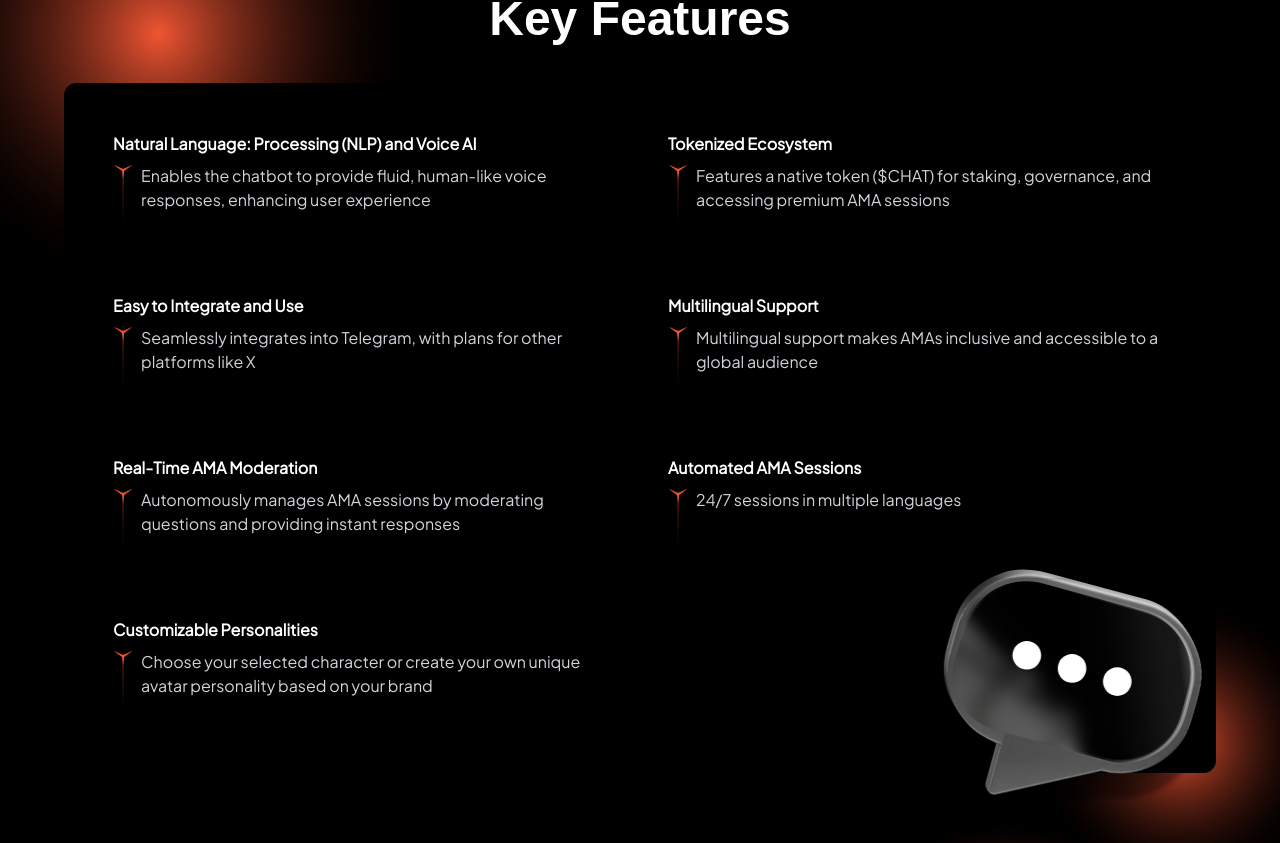
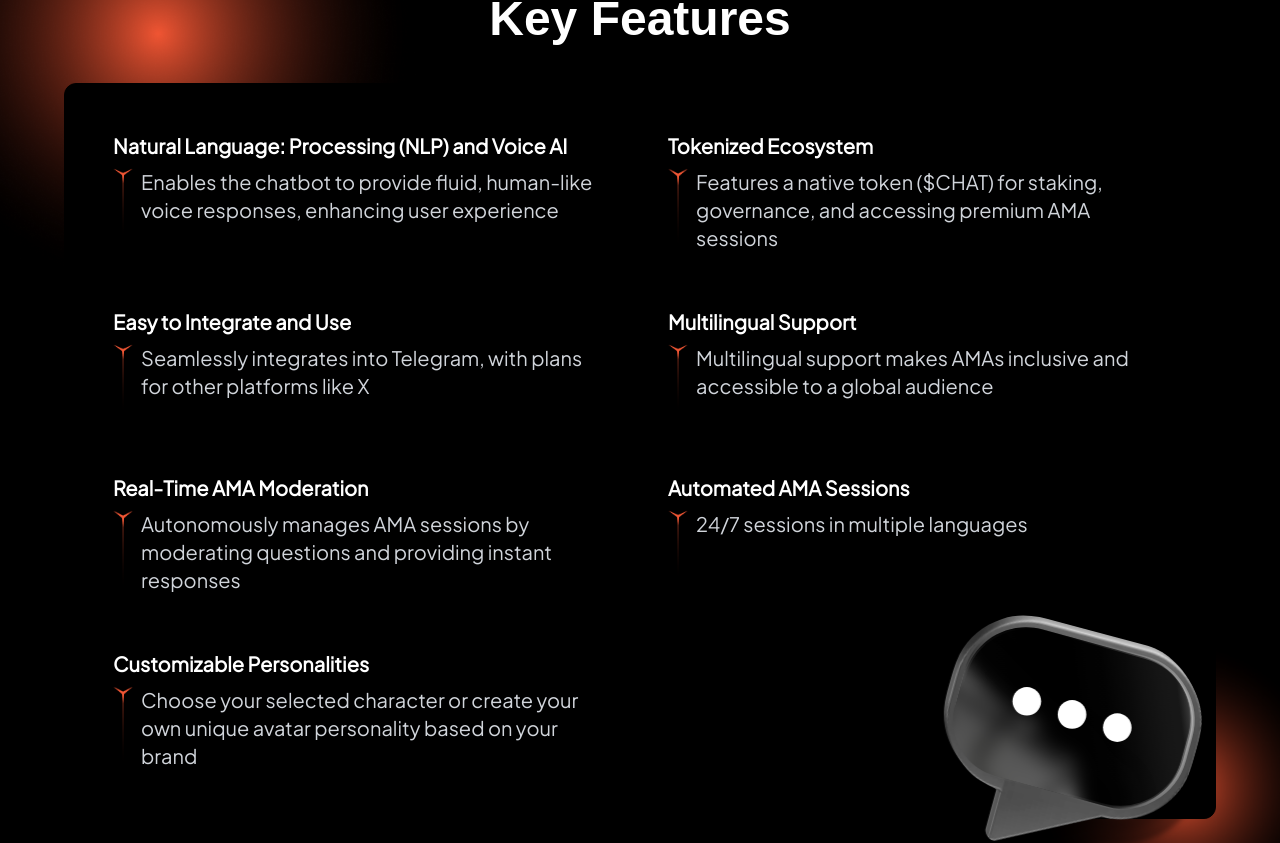
Before and after one commit to hoangcnttbkdn/chatter-box, a React (Vite) app: page / in a window 1280 px wide. Shown: the part 1069-1912 px from the top of the page. Built offline with nearby package versions, Linux system fonts and the light colour scheme; a web font is replaced by a local one.

Commit message:
feat: update content

```diff
--- a/src/components/features/KeyFeature.tsx
+++ b/src/components/features/KeyFeature.tsx
@@ -80,7 +80,7 @@ unique avatar personality based on your brand`,
                         className="p-4 rounded-lg shadow-md"
                         data-aos="fade-up"
                     >
-                        <h3 className="text-base font-bold mb-2">
+                        <h3 className="text-xl font-bold mb-2">
                             {feature.title}
                         </h3>
                         <div className="flex gap-2">
@@ -89,7 +89,7 @@ unique avatar personality based on your brand`,
                                 alt=""
                                 className="w-5"
                             />
-                            <p className="font-light text-base text-gray-300">
+                            <p className="font-light text-xl text-gray-300">
                                 {feature.content}
                             </p>
                         </div>
```
